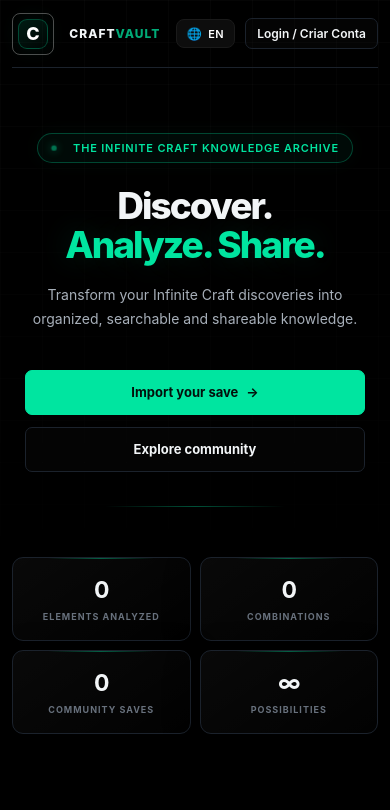
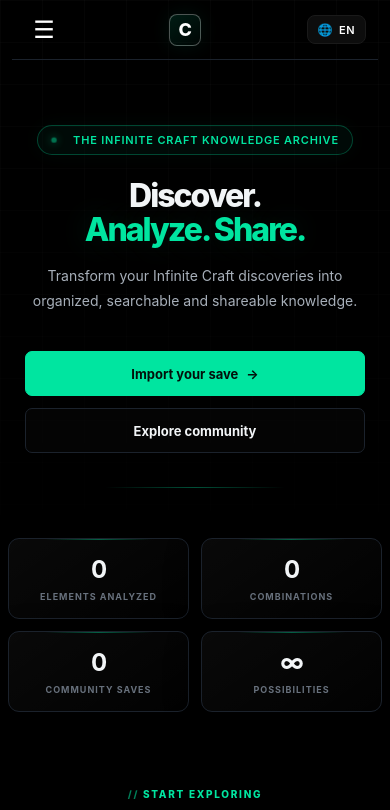
Before and after one commit to tsuki0-0/craftvault-web, a React (Vite) app: page / in a window 390 px wide. Shown: the top 810 px of the page. Built offline with nearby package versions, Linux system fonts and the light colour scheme.

Commit message:
Adicionar menu hamburger e otimizar para mobile

```diff
--- a/src/App.css
+++ b/src/App.css
@@ -844,3 +844,101 @@
     transition-duration: 0.01ms !important;
   }
 }
+
+/* Mobile Menu */
+.header-hamburger {
+  all: unset;
+  width: 40px;
+  height: 40px;
+  display: flex;
+  align-items: center;
+  justify-content: center;
+  font-size: 24px;
+  color: #ffffff;
+  cursor: pointer;
+  transition: all 0.2s ease;
+}
+
+.header-hamburger:active {
+  opacity: 0.7;
+}
+
+.logo-mobile {
+  display: flex;
+  align-items: center;
+  justify-content: center;
+  flex: 1;
+}
+
+.logo-mark {
+  width: 32px;
+  height: 32px;
+  display: grid;
+  place-items: center;
+  border: 1px solid rgba(255, 255, 255, 0.3);
+  border-radius: 8px;
+  font-size: 16px;
+  color: #ffffff;
+  font-weight: 800;
+}
+
+@media (max-width: 768px) {
+  .header {
+    height: 60px;
+    padding: 0 12px;
+  }
+
+  .logo {
+    display: none;
+  }
+
+  .nav {
+    display: none;
+  }
+
+  .header-buttons {
+    display: none;
+  }
+
+  .logo-mobile {
+    display: flex;
+  }
+
+  .hero h1 {
+    font-size: 32px;
+  }
+
+  .hero-description {
+    font-size: 14px;
+  }
+
+  .hero-actions {
+    flex-direction: column;
+  }
+
+  .primary-button,
+  .secondary-button {
+    width: 100%;
+  }
+
+  .stats {
+    grid-template-columns: repeat(2, 1fr);
+    gap: 12px;
+  }
+
+  .stat-card {
+    padding: 16px;
+  }
+
+  .stat-card strong {
+    font-size: 24px;
+  }
+
+  .features {
+    grid-template-columns: 1fr;
+  }
+
+  main {
+    width: calc(100% - 16px);
+  }
+}
--- a/src/App.tsx
+++ b/src/App.tsx
@@ -1,4 +1,4 @@
-import { useRef, useState } from 'react'
+import { useRef, useState, useEffect } from 'react'
 import './App.css'
 import { SaveParser } from './services/parser'
 import { SaveNormalizer } from './services/normalizer'
@@ -7,6 +7,7 @@
 import { LanguageSwitcher } from './components/LanguageSwitcher'
 import { AuthModal } from './components/AuthModal'
 import { LogoMenu } from './components/LogoMenu'
+import { MobileMenu } from './components/MobileMenu'
 import { CommunityPage } from './pages/CommunityPage'
 import { useI18n } from './i18n/LanguageContext'
 import { useAuth } from './contexts/AuthContext'
@@ -23,8 +24,19 @@
   const [error, setError] = useState<string | null>(null)
   const [loading, setLoading] = useState(false)
   const [showAuthModal, setShowAuthModal] = useState(false)
+  const [mobileMenuOpen, setMobileMenuOpen] = useState(false)
+  const [isMobile, setIsMobile] = useState(window.innerWidth < 768)
   const { t } = useI18n()
   const { user, loading: authLoading, signOut } = useAuth()
+
+  useEffect(() => {
+    const handleResize = () => {
+      setIsMobile(window.innerWidth < 768)
+    }
+
+    window.addEventListener('resize', handleResize)
+    return () => window.removeEventListener('resize', handleResize)
+  }, [])
 
   if (authLoading) {
     return (
@@ -74,31 +86,40 @@
     }
   }
 
-  // Página de Dashboard (com análise carregada)
-  if (analysis && currentPage === 'dashboard') {
-    return (
-      <div className="app">
-        <header className="header">
+  const HeaderComponent = () => (
+    <header className="header">
+      {isMobile ? (
+        <>
+          <button
+            className="header-hamburger"
+            onClick={() => setMobileMenuOpen(!mobileMenuOpen)}
+          >
+            ☰
+          </button>
+          <div className="logo-mobile">
+            <span className="logo-mark">C</span>
+          </div>
+          <LanguageSwitcher />
+        </>
+      ) : (
+        <>
           <LogoMenu onNavigate={handleNavigate} currentPage={currentPage} />
-
           <div className="logo">
             <span>CRAFT<span>VAULT</span></span>
           </div>
-
           <nav className="nav">
-            <a href="#" onClick={() => handleNavigate('home')}>
-              {t('home')}
-            </a>
+            <a href="#" onClick={() => handleNavigate('home')}>{t('home')}</a>
             <a href="#" onClick={() => handleNavigate('community')}>{t('community')}</a>
             <a href="#about">{t('about')}</a>
           </nav>
-
           <div className="header-buttons">
             {user && <span style={{ fontSize: '12px', color: '#aaaaaa' }}>{user.email}</span>}
             <LanguageSwitcher />
-            <button className="header-button" onClick={() => handleNavigate('home')}>
-              {t('newImport')}
-            </button>
+            {analysis ? (
+              <button className="header-button" onClick={() => handleNavigate('home')}>
+                {t('newImport')}
+              </button>
+            ) : null}
             {user ? (
               <button className="header-button" onClick={() => signOut()}>
                 Sair
@@ -109,7 +130,16 @@
               </button>
             )}
           </div>
-        </header>
+        </>
+      )}
+    </header>
+  )
+
+  // Página de Dashboard
+  if (analysis && currentPage === 'dashboard') {
+    return (
+      <div className="app">
+        <HeaderComponent />
 
         <Dashboard analysis={analysis} onElementClick={setSelectedElementId} />
 
@@ -129,6 +159,17 @@
           <p>{t('slogan')}</p>
         </footer>
 
+        {isMobile && (
+          <MobileMenu
+            isOpen={mobileMenuOpen}
+            onClose={() => setMobileMenuOpen(false)}
+            onNavigate={handleNavigate}
+            user={user}
+            onLogout={() => signOut()}
+            onLogin={() => setShowAuthModal(true)}
+          />
+        )}
+
         <AuthModal isOpen={showAuthModal} onClose={() => setShowAuthModal(false)} />
       </div>
     )
@@ -138,33 +179,7 @@
   if (currentPage === 'community') {
     return (
       <div className="app">
-        <header className="header">
-          <LogoMenu onNavigate={handleNavigate} currentPage={currentPage} />
-
-          <div className="logo">
-            <span>CRAFT<span>VAULT</span></span>
-          </div>
-
-          <nav className="nav">
-            <a href="#" onClick={() => handleNavigate('home')}>{t('home')}</a>
-            <a href="#" onClick={() => handleNavigate('community')}>{t('community')}</a>
-            <a href="#about">{t('about')}</a>
-          </nav>
-
-          <div className="header-buttons">
-            {user && <span style={{ fontSize: '12px', color: '#aaaaaa' }}>{user.email}</span>}
-            <LanguageSwitcher />
-            {user ? (
-              <button className="header-button" onClick={() => signOut()}>
-                Sair
-              </button>
-            ) : (
-              <button className="header-button" onClick={() => setShowAuthModal(true)}>
-                Login / Criar Conta
-              </button>
-            )}
-          </div>
-        </header>
+        <HeaderComponent />
 
         <CommunityPage />
 
@@ -176,43 +191,26 @@
           <p>{t('slogan')}</p>
         </footer>
 
+        {isMobile && (
+          <MobileMenu
+            isOpen={mobileMenuOpen}
+            onClose={() => setMobileMenuOpen(false)}
+            onNavigate={handleNavigate}
+            user={user}
+            onLogout={() => signOut()}
+            onLogin={() => setShowAuthModal(true)}
+          />
+        )}
+
         <AuthModal isOpen={showAuthModal} onClose={() => setShowAuthModal(false)} />
       </div>
     )
   }
 
-  // Página Home (padrão)
+  // Página Home
   return (
     <div className="app">
-      <header className="header">
-        <LogoMenu onNavigate={handleNavigate} currentPage={currentPage} />
-
-        <div className="logo">
-          <span>CRAFT<span>VAULT</span></span>
-        </div>
-
-        <nav className="nav">
-          <a href="#" onClick={() => handleNavigate('home')}>{t('home')}</a>
-          <a href="#" onClick={() => handleNavigate('community')}>{t('community')}</a>
-          <a href="#about">{t('about')}</a>
-        </nav>
-
-        <div className="header-buttons">
-          <LanguageSwitcher />
-          {user ? (
-            <>
-              <span style={{ fontSize: '12px', color: '#aaaaaa' }}>{user.email}</span>
-              <button className="header-button" onClick={() => signOut()}>
-                Sair
-              </button>
-            </>
-          ) : (
-            <button className="header-button" onClick={() => setShowAuthModal(true)}>
-              Login / Criar Conta
-            </button>
-          )}
-        </div>
-      </header>
+      <HeaderComponent />
 
       <main>
         <section className="hero">
@@ -332,6 +330,17 @@
         <p>{t('slogan')}</p>
       </footer>
 
+      {isMobile && (
+        <MobileMenu
+          isOpen={mobileMenuOpen}
+          onClose={() => setMobileMenuOpen(false)}
+          onNavigate={handleNavigate}
+          user={user}
+          onLogout={() => signOut()}
+          onLogin={() => setShowAuthModal(true)}
+        />
+      )}
+
       <AuthModal isOpen={showAuthModal} onClose={() => setShowAuthModal(false)} />
     </div>
   )
--- /dev/null
+++ b/src/components/MobileMenu.tsx
@@ -0,0 +1,64 @@
+import '../styles/mobile-menu.css'
+
+interface MobileMenuProps {
+  isOpen: boolean
+  onClose: () => void
+  onNavigate: (page: 'home' | 'community' | 'dashboard') => void
+  user: any
+  onLogout: () => void
+  onLogin: () => void
+}
+
+export function MobileMenu({ isOpen, onClose, onNavigate, user, onLogout, onLogin }: MobileMenuProps) {
+  const menuItems = [
+    { id: 'home', label: 'Início', icon: '🏠' },
+    { id: 'community', label: 'Comunidade', icon: '🌍' },
+    { id: 'dashboard', label: 'Meus Crafts', icon: '📊' },
+  ]
+
+  return (
+    <>
+      {isOpen && (
+        <div className="mobile-menu-overlay" onClick={onClose} />
+      )}
+
+      <div className={`mobile-menu ${isOpen ? 'open' : ''}`}>
+        <div className="mobile-menu-header">
+          <h2>CRAFTVAULT</h2>
+          <button className="mobile-menu-close" onClick={onClose}>✕</button>
+        </div>
+
+        <nav className="mobile-menu-nav">
+          {menuItems.map((item) => (
+            <button
+              key={item.id}
+              className="mobile-menu-item"
+              onClick={() => {
+                onNavigate(item.id as 'home' | 'community' | 'dashboard')
+                onClose()
+              }}
+            >
+              <span className="mobile-menu-icon">{item.icon}</span>
+              <span className="mobile-menu-label">{item.label}</span>
+            </button>
+          ))}
+        </nav>
+
+        <div className="mobile-menu-footer">
+          {user ? (
+            <>
+              <p className="mobile-menu-email">{user.email}</p>
+              <button className="mobile-menu-logout" onClick={() => { onLogout(); onClose() }}>
+                Sair
+              </button>
+            </>
+          ) : (
+            <button className="mobile-menu-login" onClick={() => { onLogin(); onClose() }}>
+              Login / Criar Conta
+            </button>
+          )}
+        </div>
+      </div>
+    </>
+  )
+}
--- /dev/null
+++ b/src/styles/mobile-menu.css
@@ -0,0 +1,139 @@
+.mobile-menu-overlay {
+  position: fixed;
+  top: 0;
+  left: 0;
+  right: 0;
+  bottom: 0;
+  background: rgba(0, 0, 0, 0.7);
+  z-index: 999;
+  animation: fadeIn 0.3s ease;
+}
+
+@keyframes fadeIn {
+  from {
+    opacity: 0;
+  }
+  to {
+    opacity: 1;
+  }
+}
+
+.mobile-menu {
+  position: fixed;
+  top: 0;
+  left: -100%;
+  width: 80%;
+  max-width: 320px;
+  height: 100vh;
+  background: linear-gradient(135deg, #000000 0%, #0a0a1a 50%, #1a0a2e 100%);
+  border-right: 1px solid rgba(255, 255, 255, 0.1);
+  z-index: 1000;
+  transition: left 0.3s ease;
+  display: flex;
+  flex-direction: column;
+}
+
+.mobile-menu.open {
+  left: 0;
+}
+
+.mobile-menu-header {
+  display: flex;
+  align-items: center;
+  justify-content: space-between;
+  padding: 16px 20px;
+  border-bottom: 1px solid rgba(255, 255, 255, 0.1);
+}
+
+.mobile-menu-header h2 {
+  color: #ffffff;
+  font-size: 16px;
+  margin: 0;
+  font-weight: 700;
+  letter-spacing: 1px;
+}
+
+.mobile-menu-close {
+  all: unset;
+  width: 32px;
+  height: 32px;
+  display: flex;
+  align-items: center;
+  justify-content: center;
+  color: #ffffff;
+  font-size: 20px;
+  cursor: pointer;
+}
+
+.mobile-menu-nav {
+  flex: 1;
+  display: flex;
+  flex-direction: column;
+  gap: 8px;
+  padding: 16px 8px;
+}
+
+.mobile-menu-item {
+  all: unset;
+  display: flex;
+  align-items: center;
+  gap: 12px;
+  padding: 14px 16px;
+  border-radius: 8px;
+  background: rgba(255, 255, 255, 0.02);
+  border: 1px solid rgba(255, 255, 255, 0.05);
+  cursor: pointer;
+  transition: all 0.2s ease;
+}
+
+.mobile-menu-item:active {
+  background: rgba(255, 255, 255, 0.08);
+  border-color: rgba(255, 255, 255, 0.15);
+}
+
+.mobile-menu-icon {
+  font-size: 18px;
+  flex-shrink: 0;
+}
+
+.mobile-menu-label {
+  color: #ffffff;
+  font-size: 14px;
+  font-weight: 500;
+}
+
+.mobile-menu-footer {
+  padding: 20px;
+  border-top: 1px solid rgba(255, 255, 255, 0.1);
+}
+
+.mobile-menu-email {
+  color: #aaaaaa;
+  font-size: 12px;
+  margin: 0 0 12px;
+  text-align: center;
+  word-break: break-all;
+}
+
+.mobile-menu-logout,
+.mobile-menu-login {
+  all: unset;
+  width: 100%;
+  padding: 12px;
+  background: #ffffff;
+  color: #000000;
+  border: none;
+  border-radius: 8px;
+  font-weight: 600;
+  font-size: 13px;
+  cursor: pointer;
+  transition: all 0.2s ease;
+  text-transform: uppercase;
+  letter-spacing: 0.5px;
+}
+
+.mobile-menu-logout:active,
+.mobile-menu-login:active {
+  background: #f0f0f0;
+  transform: scale(0.98);
+}
```
